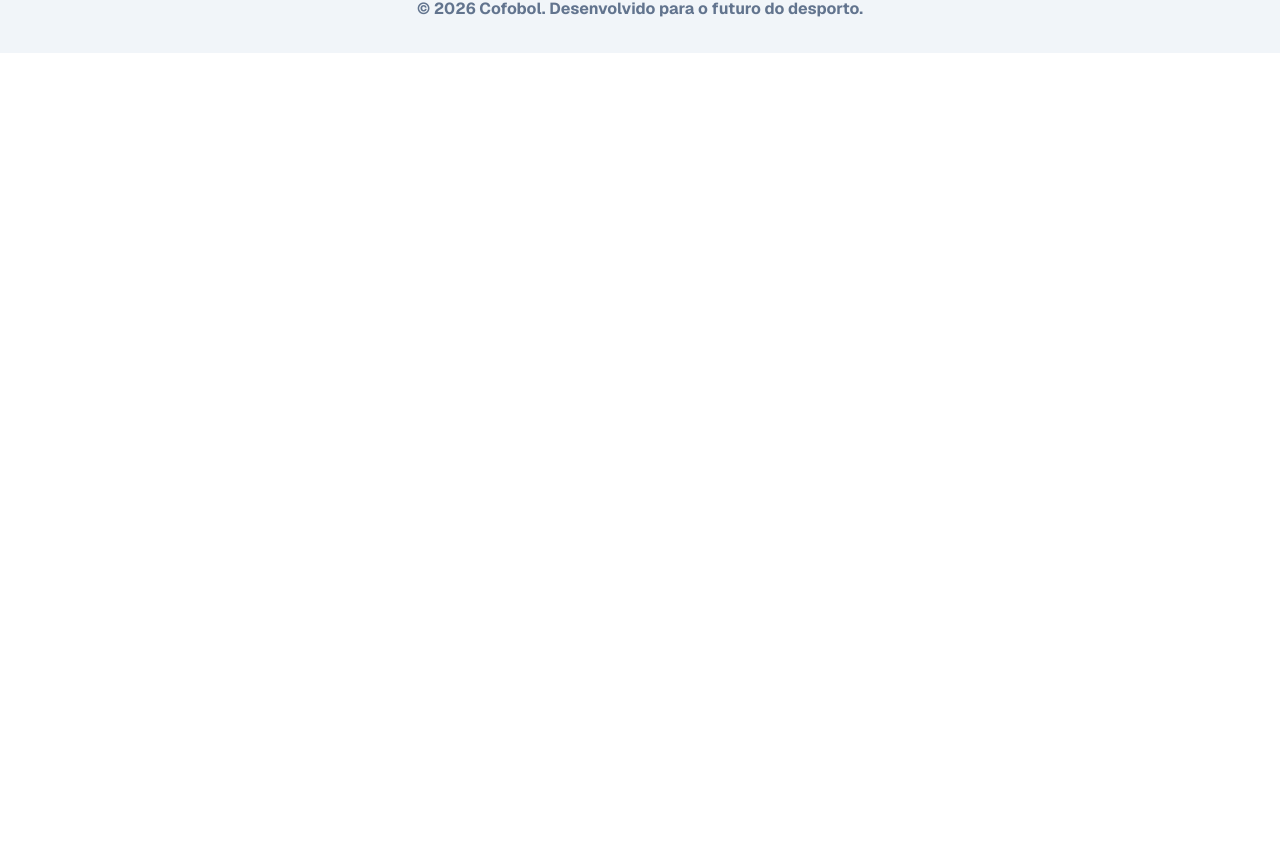
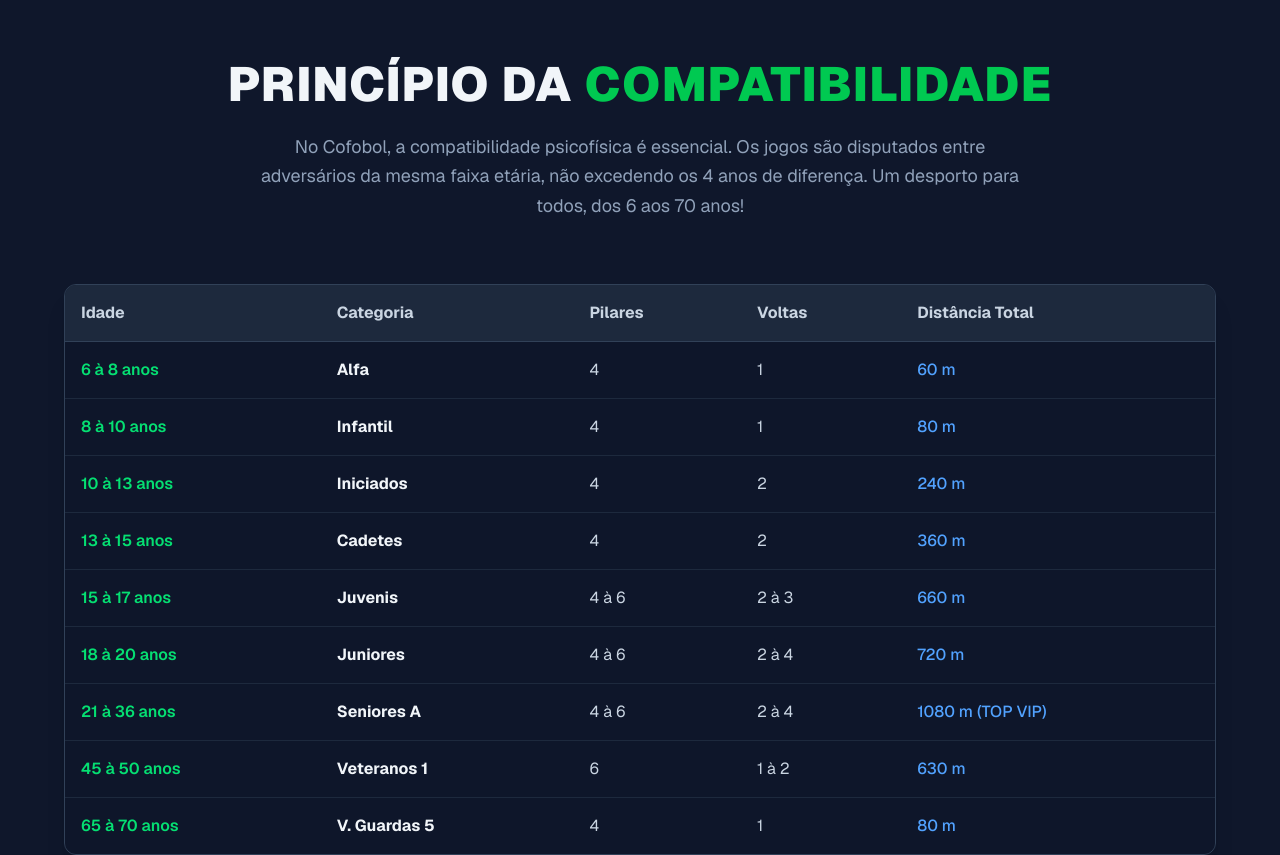
Before and after one commit to josesebastiao/cofobol-site, a Next.js app: page / in a window 1280 px wide. Shown: the part 2375-3230 px from the top of the page. Before the commit the page ends 2428 px from the top, so only its background shows below. Built offline with nearby package versions, Linux system fonts and the light colour scheme.

Commit message:
V3 ajuste de novo

```diff
--- a/app/page.tsx
+++ b/app/page.tsx
@@ -3,6 +3,7 @@
 import Historia from '../components/Historia';
 import SliderMidia from '../components/SliderMidia';
 import Regras from '../components/Regras';
+import TabelaCompatibilidade from '../components/TabelaCompatibilidade';
 import Footer from '../components/Footer';
 
 export default function Home() {
@@ -13,6 +14,7 @@
       <Historia />
       <SliderMidia />
       <Regras />
+      <TabelaCompatibilidade /> {/* <-- Tabela adicionada aqui! */}
       <Footer />
     </main>
   );
--- /dev/null
+++ b/components/TabelaCompatibilidade.tsx
@@ -0,0 +1,56 @@
+import React from 'react';
+
+export default function TabelaCompatibilidade() {
+  const categorias = [
+    { id: 1, idade: '6 à 8', categoria: 'Alfa', pilares: '4', voltas: '1', obs: '60 m' },
+    { id: 2, idade: '8 à 10', categoria: 'Infantil', pilares: '4', voltas: '1', obs: '80 m' },
+    { id: 3, idade: '10 à 13', categoria: 'Iniciados', pilares: '4', voltas: '2', obs: '240 m' },
+    { id: 4, idade: '13 à 15', categoria: 'Cadetes', pilares: '4', voltas: '2', obs: '360 m' },
+    { id: 5, idade: '15 à 17', categoria: 'Juvenis', pilares: '4 à 6', voltas: '2 à 3', obs: '660 m' },
+    { id: 6, idade: '18 à 20', categoria: 'Juniores', pilares: '4 à 6', voltas: '2 à 4', obs: '720 m' },
+    { id: 7, idade: '21 à 36', categoria: 'Seniores A', pilares: '4 à 6', voltas: '2 à 4', obs: '1080 m (TOP VIP)' },
+    { id: 8, idade: '45 à 50', categoria: 'Veteranos 1', pilares: '6', voltas: '1 à 2', obs: '630 m' },
+    { id: 9, idade: '65 à 70', categoria: 'V. Guardas 5', pilares: '4', voltas: '1', obs: '80 m' },
+  ];
+
+  return (
+    <section className="py-24 px-6 bg-slate-900 text-slate-100">
+      <div className="max-w-6xl mx-auto">
+        <div className="text-center mb-16">
+          <h2 className="text-4xl md:text-5xl font-black uppercase tracking-wide mb-6">
+            Princípio da <span className="text-green-500">Compatibilidade</span>
+          </h2>
+          <p className="text-lg text-slate-400 max-w-3xl mx-auto leading-relaxed">
+            No Cofobol, a compatibilidade psicofísica é essencial. Os jogos são disputados entre adversários da mesma faixa etária, não excedendo os 4 anos de diferença. Um desporto para todos, dos 6 aos 70 anos!
+          </p>
+        </div>
+
+        {/* Tabela Responsiva */}
+        <div className="overflow-x-auto rounded-xl border border-slate-700 shadow-xl">
+          <table className="w-full text-left border-collapse whitespace-nowrap">
+            <thead>
+              <tr className="bg-slate-800 text-slate-300">
+                <th className="p-4 font-bold border-b border-slate-700">Idade</th>
+                <th className="p-4 font-bold border-b border-slate-700">Categoria</th>
+                <th className="p-4 font-bold border-b border-slate-700">Pilares</th>
+                <th className="p-4 font-bold border-b border-slate-700">Voltas</th>
+                <th className="p-4 font-bold border-b border-slate-700">Distância Total</th>
+              </tr>
+            </thead>
+            <tbody className="divide-y divide-slate-800 bg-slate-900/50">
+              {categorias.map((item) => (
+                <tr key={item.id} className="hover:bg-slate-800/50 transition duration-150">
+                  <td className="p-4 font-semibold text-green-400">{item.idade} anos</td>
+                  <td className="p-4 font-bold">{item.categoria}</td>
+                  <td className="p-4 text-slate-300">{item.pilares}</td>
+                  <td className="p-4 text-slate-300">{item.voltas}</td>
+                  <td className="p-4 text-blue-400 font-medium">{item.obs}</td>
+                </tr>
+              ))}
+            </tbody>
+          </table>
+        </div>
+      </div>
+    </section>
+  );
+}
```
